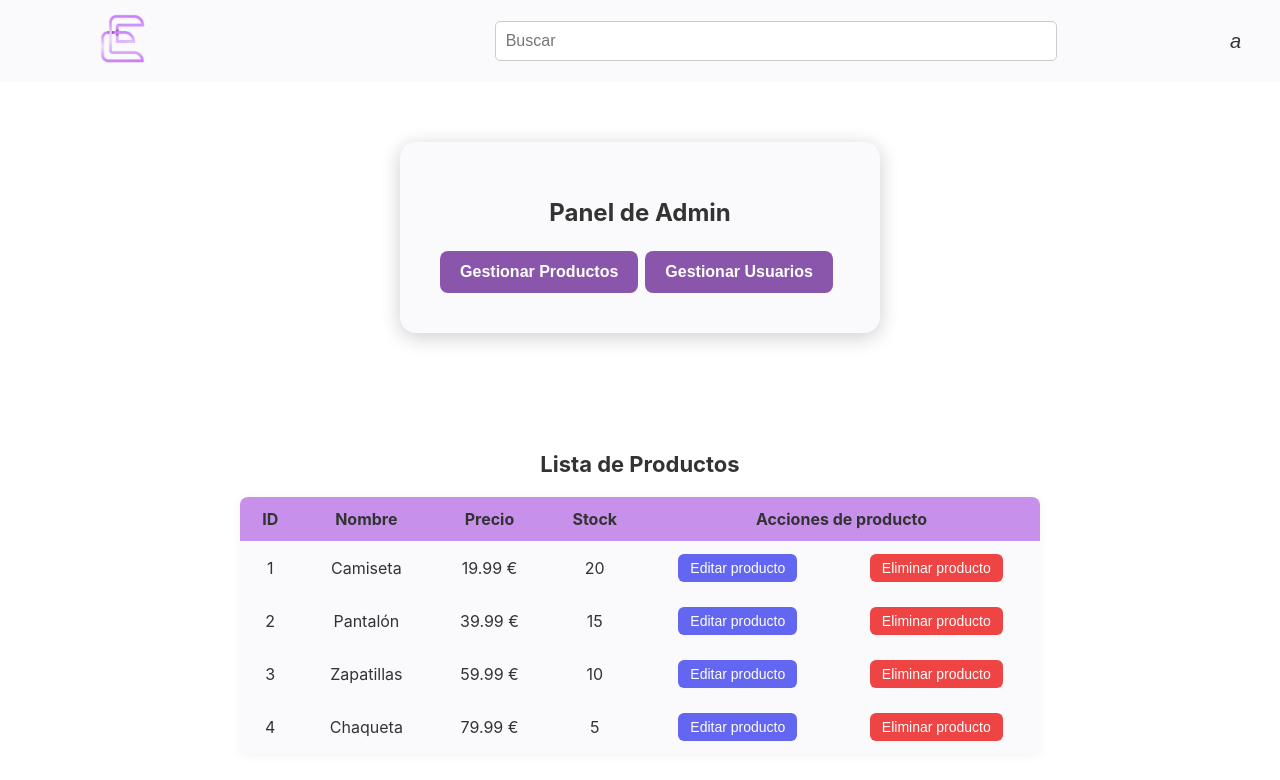
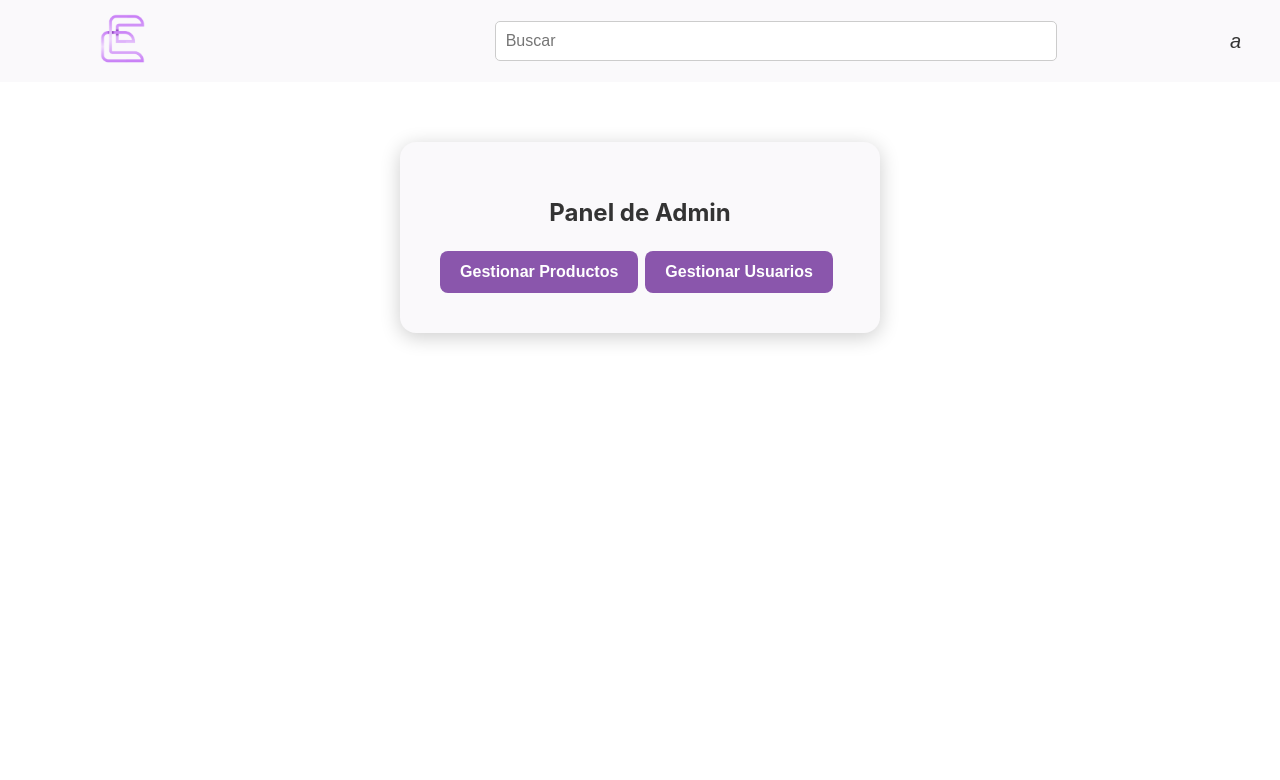
Before and after one commit to Diego-Vega04/ProyectoFinal, an Angular app in the folder frontEnd/: page / in a window 1280 px wide. Shown: the top 780 px of the page. Built offline with nearby package versions, Linux system fonts and the light colour scheme.

Commit message:
Arreglo de modulos corruptos

```diff
--- a/frontEnd/package.json
+++ b/frontEnd/package.json
@@ -10,12 +10,12 @@
   },
   "private": true,
   "dependencies": {
-    "@angular/cdk": "^19.2.11",
+    "@angular/cdk": "^19.2.16",
     "@angular/common": "^19.2.0",
     "@angular/compiler": "^19.2.0",
     "@angular/core": "^19.2.0",
     "@angular/forms": "^19.2.0",
-    "@angular/material": "^19.2.11",
+    "@angular/material": "^19.2.16",
     "@angular/platform-browser": "^19.2.0",
     "@angular/platform-browser-dynamic": "^19.2.0",
     "@angular/router": "^19.2.0",
--- a/frontEnd/src/app/vista-admin/vista-admin.component.ts
+++ b/frontEnd/src/app/vista-admin/vista-admin.component.ts
@@ -9,7 +9,7 @@ import Swal from 'sweetalert2';
 })
 export class VistaAdminComponent {
 
-  gestionProduct: boolean = true;
+  gestionProduct: boolean = false;
   editProduct = new Map<number, boolean>();
 
   productos = [
--- /dev/null
+++ b/package.json
@@ -0,0 +1,6 @@
+{
+  "dependencies": {
+    "@angular/cdk": "^19.2.16",
+    "@angular/material": "^19.2.16"
+  }
+}
```
Also changed, not shown: 2 other files (tests, documents, lock files or other folders).
